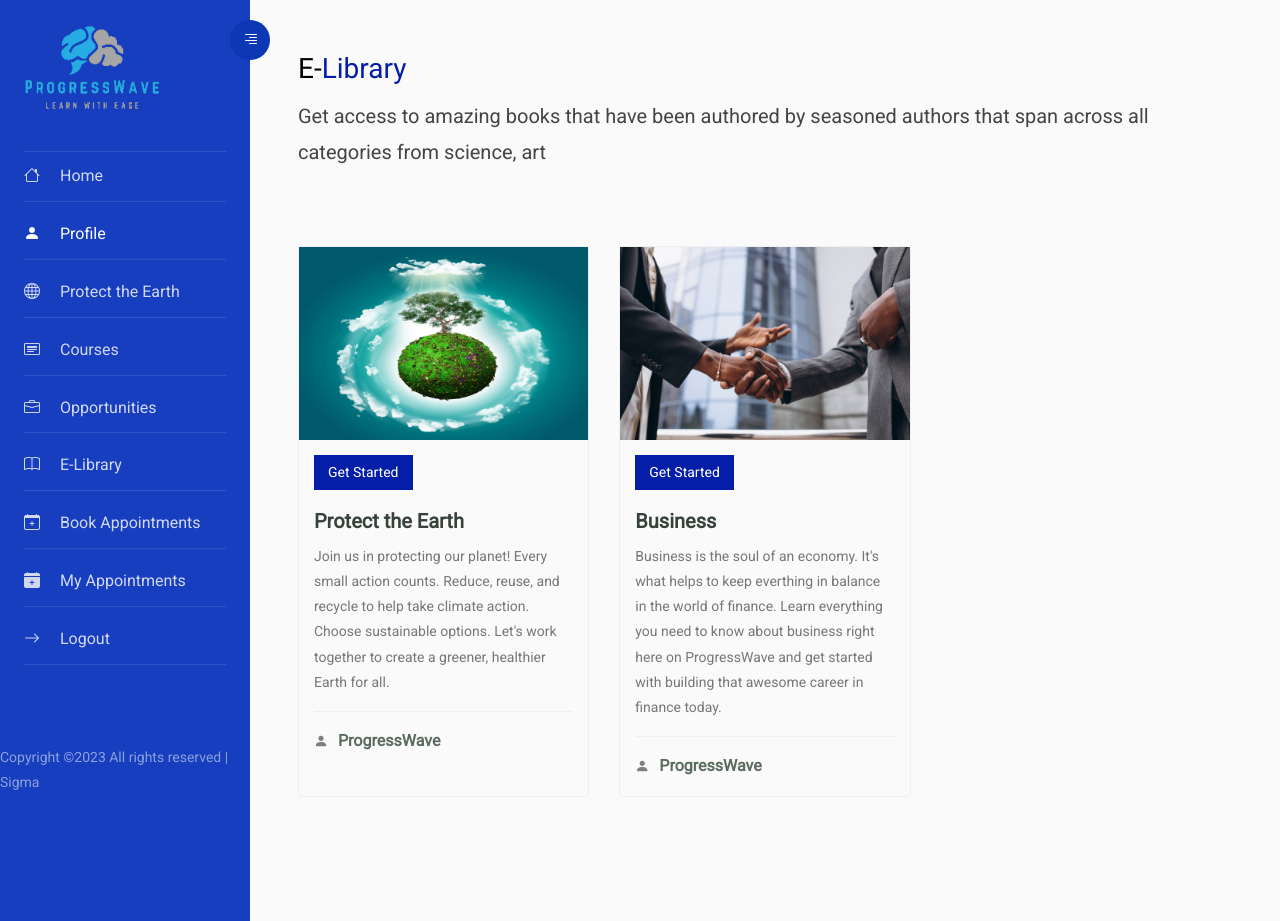
After one commit to Tobitheprof/progresswave, a Django app: page /library in a window 1280 px wide. The commit adds this page. Run offline with Django 4.2, Linux system fonts and the light colour scheme; some libraries are stand-ins or nearby versions.

Commit message:
Added Library

```diff
--- a/core/urls.py
+++ b/core/urls.py
@@ -9,6 +9,8 @@ urlpatterns = [
     path('profile', views.profile, name="profile"),
     path('continue', views.cont, name="cont"),
     path('logout', views.logout, name="logout"),
+    path('cont', views.cont, name="cont"),
+    path('library', views.library, name="library"),
 
     # <---------- Sub URL Views For Courses in Auth Start -----------------> #
     path('courses/<str:slug>/', views.det, name="det"),
--- a/core/views.py
+++ b/core/views.py
@@ -139,6 +139,9 @@ def det(request, slug):
     }
     return render(request, 'det.html', context)
 
+def library(request):
+    return render(request, 'library.html')
+
 
 
 
@@ -159,7 +162,7 @@ def login(request):
     user = request.user
 
     if user.is_authenticated:
-        return redirect()
+        return redirect('home')
 
     context = {
         'title' : 'Login',
--- a/static/assets/css/home.css
+++ b/static/assets/css/home.css
@@ -43,6 +43,7 @@ a{
 span{
   color: var(--active-link);
 }
+.search .input-group-text
 /*--------------------------------------------------------------
 # Whu Us
 --------------------------------------------------------------*/
--- a/templates/base2.html
+++ b/templates/base2.html
@@ -57,7 +57,7 @@
 					</li>
 
 					<li class="mb-2">
-						<a href="#" class="custom-text"><i class="bi bi-plus mr-3 custom-text "></i> First Aid</a>
+						<a href="#" class="custom-text"><i class="bi bi-book mr-3 custom-text "></i> E-Library</a>
 					</li>
 
 					<li class="mb-2">
--- a/templates/home.html
+++ b/templates/home.html
@@ -4,7 +4,7 @@
 
     <form action="" method="get" class="mb-3 mt-2">
       <div class="row">
-        <div class="input-group col-4">
+        <div class="input-group col-4 search">
           <span class="input-group-text"><i class="bi bi-search"></i></span>
           <input type="search" class="form-control" id="username" placeholder="Search for anything" name="address" value="{{user_profile.address}}">
         </div>
--- /dev/null
+++ b/templates/library.html
@@ -0,0 +1,64 @@
+{% extends 'base2.html' %}
+{% load static %}
+{% block content %}
+<h3>E-<span>Library</span></h3>
+<p class="lead">Get access to amazing books that have been authored by seasoned authors that span across all categories from science, art </p>
+<section id="popular-courses" class="courses">
+    <div class="" data-aos="fade-up"  data-aos-delay="500">
+      <div class="row" data-aos-delay="100">
+
+        <div class="col-lg-4 col-md-6 d-flex align-items-stretch mb-3">
+          <div class="course-item">
+            <img src="{% static 'assets/img/earth.jpg' %}" class="img-fluid" alt="...">
+            <div class="course-content">
+              <div class="d-flex justify-content-between align-items-center mb-3">
+                <a href="#"><h4>Get Started</h4></a>
+                <p class="price"></p>
+              </div>
+
+              <h3><a href="#">Protect the Earth</a></h3>
+              <p>Join us in protecting our planet! Every small action counts. Reduce, reuse, and recycle to help take climate action. Choose sustainable options. Let's work together to create a greener, healthier Earth for all.</p>
+              <div class="trainer d-flex justify-content-between align-items-center">
+                <div class="trainer-profile d-flex align-items-center">
+                  <i class="bi bi-person-fill"></i>
+                  <span>ProgressWave</span>
+                </div>
+                <!-- <div class="trainer-rank d-flex align-items-center">
+                  <i class="bx bx-user"></i>&nbsp;50
+                  &nbsp;&nbsp;
+                  <i class="bx bx-heart"></i>&nbsp;65
+                </div> -->
+              </div>
+            </div>
+          </div>
+        </div> <!-- End Course Item-->
+
+        <div class="col-lg-4 col-md-6 d-flex align-items-stretch mb-3">
+          <div class="course-item">
+            <img src="{% static 'assets/img/business.jpg' %}" class="img-fluid" alt="...">
+            <div class="course-content">
+              <div class="d-flex justify-content-between align-items-center mb-3">
+                <a href="#"><h4>Get Started</h4></a>
+                <p class="price"></p>
+              </div>
+
+              <h3><a href="#">Business</a></h3>
+              <p>Business is the soul of an economy. It's what helps to keep everthing in balance in the world of finance. Learn everything you need to know about business right here on ProgressWave and get started with building that awesome career in finance today.</p>
+              <div class="trainer d-flex justify-content-between align-items-center">
+                <div class="trainer-profile d-flex align-items-center">
+                  <i class="bi bi-person-fill"></i>
+                  <span>ProgressWave</span>
+                </div>
+                <!-- <div class="trainer-rank d-flex align-items-center">
+                  <i class="bx bx-user"></i>&nbsp;50
+                  &nbsp;&nbsp;
+                  <i class="bx bx-heart"></i>&nbsp;65
+                </div> -->
+              </div>
+            </div>
+          </div>
+        </div> <!-- End Course Item-->
+       </div>
+    </div>
+</section>
+{% endblock %}
```
